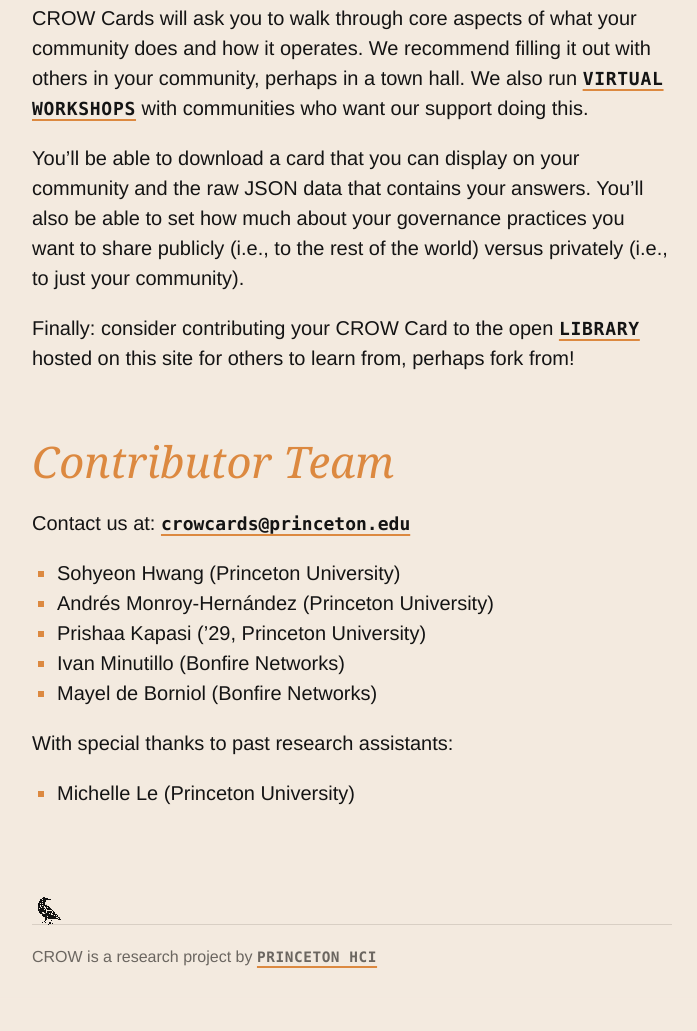
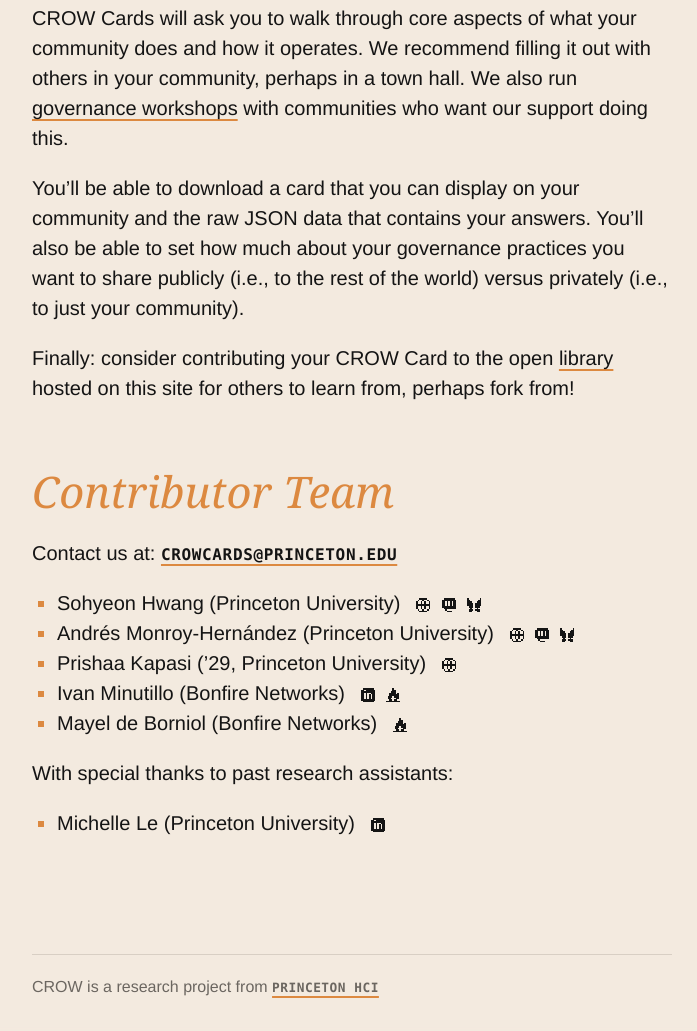
Before and after one commit to crowcards/crowweb, a plain HTML site: page about.html in a window 1280 px wide. Shown: the part 905-1936 px from the top of the page, without its empty margins (544-1241 px from the left). Before the commit the page ends 1906 px from the top, so only its background shows below. Drawn offline with Linux system fonts and the light colour scheme; a web font is replaced by a local one.

Commit message:
fine tuning style features incl new svg icons

```diff
--- a/about.html
+++ b/about.html
@@ -37,7 +37,7 @@
         </div>
       </div>
       <div class="logos">
-        <a href="https://hci.princeton.edu/" target="_blank"><img src="img/logos/princetonhci.png" alt="Princeton HCI" /></a>
+        <a href="https://hci.princeton.edu/" target="_blank"><img src="img/logos/princetonhci_lofi.png" alt="Princeton HCI" /></a>
         <a href="https://bonfirenetworks.org/" target="_blank"><img src="img/logos/bonfire.png" alt="Bonfire Networks" /></a>
       </div>
     </aside>
@@ -49,33 +49,63 @@
       <p>We’re working on:</p>
       <ul>
         <li>Iteratively designing the web app for generating cards</li>
-        <li>Collecting a dataset of cards from real-world communities</li>
+        <li>Building a library of cards from real-world communities</li>
         <li>Co-designing mechanisms and tools for trust-based sharing, like sharing moderation logs and reports across communities</li>
       </ul>
 
       <h2>How it works</h2>
       <p>If you’re a group of any kind looking to manage (or already managing) an online space for your community, give us a spin!</p>
-      <p>CROW Cards will ask you to walk through core aspects of what your community does and how it operates. We recommend filling it out with others in your community, perhaps in a town hall. We also run <a href="https://dsmw.cs.princeton.edu/" target="_blank">virtual workshops</a> with communities who want our support doing this.</p>
+      <p>CROW Cards will ask you to walk through core aspects of what your community does and how it operates. We recommend filling it out with others in your community, perhaps in a town hall. We also run <a class="inline" href="https://dsmw.cs.princeton.edu/" target="_blank">governance workshops</a> with communities who want our support doing this.</p>
       <p>You’ll be able to download a card that you can display on your community and the raw JSON data that contains your answers. You’ll also be able to set how much about your governance practices you want to share publicly (i.e., to the rest of the world) versus privately (i.e., to just your community).</p>
-      <p>Finally: consider contributing your CROW Card to the open <a href="library.html">library</a> hosted on this site for others to learn from, perhaps fork from!</p>
+      <p>Finally: consider contributing your CROW Card to the open <a class="inline" href="library.html">library</a> hosted on this site for others to learn from, perhaps fork from!</p>
 
       <h2>Contributor Team</h2>
-      <p>Contact us at: <a class="lower" href="mailto:crowcards@princeton.edu">crowcards@princeton.edu</a></p>
+      <p>Contact us at: <a href="mailto:crowcards@princeton.edu">crowcards@princeton.edu</a></p>
       <ul>
-        <li>Sohyeon Hwang (Princeton University)</li>
-        <li>Andrés Monroy-Hernández (Princeton University)</li>
-        <li>Prishaa Kapasi (’29, Princeton University)</li>
-        <li>Ivan Minutillo (Bonfire Networks)</li>
-        <li>Mayel de Borniol (Bonfire Networks)</li>
+        <!-- replace each href="#" with the person's link; delete any icon that doesn't apply -->
+        <li>Sohyeon Hwang (Princeton University)
+          <span class="icon-links">
+            <a href="https://sohyeonhwang.com/" target="_blank" aria-label="Sohyeon Hwang’s website"><svg aria-hidden="true"><use href="img/icons.svg#web"/></svg></a>
+            <a href="https://hci.social/@s0hw" target="_blank" aria-label="Sohyeon Hwang on Mastodon"><svg aria-hidden="true"><use href="img/icons.svg#mastodon"/></svg></a>
+            <a href="https://bsky.app/profile/s0hw.bsky.social" target="_blank" aria-label="Sohyeon Hwang on Bluesky"><svg aria-hidden="true"><use href="img/icons.svg#bluesky"/></svg></a>
+          </span>
+        </li>
+        <li>Andrés Monroy-Hernández (Princeton University)
+          <span class="icon-links">
+            <a href="https://www.andresmh.com/" target="_blank" aria-label="Andrés Monroy-Hernández’s website"><svg aria-hidden="true"><use href="img/icons.svg#web"/></svg></a>
+            <a href="https://hci.social/@andresmh" target="_blank" aria-label="Andrés Monroy-Hernández on the fediverse"><svg aria-hidden="true"><use href="img/icons.svg#mastodon"/></svg></a>
+            <a href="https://bsky.app/profile/andresmh.com" target="_blank" aria-label="Andrés Monroy-Hernández on Bluesky"><svg aria-hidden="true"><use href="img/icons.svg#bluesky"/></svg></a>
+          </span>
+        </li>
+        <li>Prishaa Kapasi (’29, Princeton University)
+          <span class="icon-links">
+            <a href="https://www.prishaakapasi.com/" target="_blank" aria-label="Prishaa Kapasi’s website"><svg aria-hidden="true"><use href="img/icons.svg#web"/></svg></a>
+          </span>
+        </li>
+        <li>Ivan Minutillo (Bonfire Networks)
+          <span class="icon-links">
+            <a href="https://it.linkedin.com/in/ivan-minutillo-872637290" target="_blank" aria-label="Ivan Minutillo’s LinkedIn"><svg aria-hidden="true"><use href="img/icons.svg#linkedin"/></svg></a>
+            <a href="https://bonfire.cafe/@ivan" target="_blank" aria-label="Ivan Minutillo on the fediverse"><svg aria-hidden="true"><use href="img/icons.svg#bonfire"/></svg></a>
+          </span>
+        </li>
+        <li>Mayel de Borniol (Bonfire Networks)
+          <span class="icon-links">
+            <a href="https://bonfire.cafe/@mayel" target="_blank" aria-label="Mayel de Borniol on the fediverse"><svg aria-hidden="true"><use href="img/icons.svg#bonfire"/></svg></a>
+          </span>
+        </li>
       </ul>
       <p>With special thanks to past research assistants:</p>
       <ul>
-        <li>Michelle Le (Princeton University)</li>
+        <li>Michelle Le (Princeton University)
+          <span class="icon-links">
+            <a href="https://www.linkedin.com/in/minhnguyet-le" target="_blank" aria-label="Michelle Le’s Linkedin"><svg aria-hidden="true"><use href="img/icons.svg#linkedin"/></svg></a>
+          </span>
+        </li>
       </ul>
     </main>
 
     <footer class="site-footer">
-      <p>CROW is a research project by <a href="https://hci.princeton.edu/" target="_blank">Princeton HCI</a></p>
+      <p>CROW is a research project from <a href="https://hci.princeton.edu/" target="_blank">Princeton HCI</a></p>
     </footer>
   </div>
 
--- a/styles.css
+++ b/styles.css
@@ -120,7 +120,7 @@
   color: inherit;
   font-family: var(--mono);
   font-weight: 600;
-  font-size: 0.9em;   /* mono runs large next to Helvetica */
+  font-size: 0.8em;   /* mono runs large next to Helvetica */
   text-transform: uppercase;
   letter-spacing: 0.04em;
   text-decoration: underline;
@@ -132,15 +132,39 @@
 a:hover,
 a:focus-visible {
   background: var(--accent);
-  color: var(--ink);   /* 6.75:1 — white on orange fails */
+  color: var(--lime);   /* 6.75:1 — white on orange fails */
   text-decoration-color: transparent;
 }
 
-/* opt out of caps: <a class="lower"> */
-.lower,
-.site-title {
+/* links that sit inside running text: <a class="inline"> keeps the
+   surrounding font, so it just flows with the sentence */
+.inline {
+  font-family: inherit;
+  font-weight: inherit;
+  font-size: inherit;
   text-transform: none;
   letter-spacing: normal;
+}
+
+/* small pixel icon links after a name (website, Mastodon, Bluesky, …) */
+.icon-links {
+  display: inline-flex;
+  gap: 0.3em;
+  margin-left: 0.4em;
+  vertical-align: -0.1em;
+}
+
+.icon-links a {
+  display: inline-flex;
+  padding: 0.15em;
+  text-decoration: none;
+}
+
+.icon-links svg {
+  width: 0.9em;
+  height: 0.9em;
+  fill: currentColor;
+  shape-rendering: crispEdges;
 }
 
 /* letters light up one at a time; site.js wraps each letter in span.letter */
@@ -189,7 +213,7 @@
 .button:hover,
 .button:focus-visible {
   background: var(--lime);
-  color: var(--ink);
+  color: var(--accent);
 }
 
 /* ---- header --------------------------------------------------------- */
@@ -223,6 +247,8 @@
   font-size: var(--fs-title);
   line-height: 1.2;
   white-space: nowrap;
+  text-transform: none;
+  letter-spacing: normal;
   text-decoration: none;
 }
 
@@ -283,26 +309,13 @@
 }
 
 /* ---- footer --------------------------------------------------------- */
-/* a thin line with a tiny crow (sprite c) perched on it */
+/* a thin line above small gray text */
 .site-footer {
-  position: relative;
   margin-top: 6rem;
   padding: 1.25rem 0 2rem;
   border-top: var(--rule);
   color: var(--gray);
   font-size: var(--fs-small);
-}
-
-.site-footer::before {
-  content: "";
-  position: absolute;
-  bottom: 100%;
-  left: 0;
-  width: 2rem;
-  aspect-ratio: 1;
-  background: url("img/crow-sprite-c.png") center / contain no-repeat;
-  image-rendering: pixelated;
-  translate: 0 6%;   /* the sprite's feet sit 6% above its bottom edge */
 }
 
 .site-footer p { margin: 0; }
@@ -547,9 +560,6 @@
 
   .site-header.is-open #nav { display: flex; }
 
-  /* the header crow is already showing */
-  .site-footer::before { display: none; }
-
   /* one column: text, footer, then the logos */
   :root { --body-pad: var(--gutter); }
 
```
Also changed, not shown: index.html (+1 -1 lines), library.html (+1 -1 lines), make.html (+2 -2 lines), test.html (added, +79 -0 lines), img/icons.svg (added).
